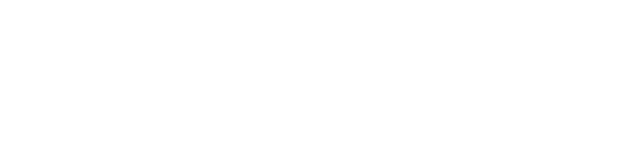
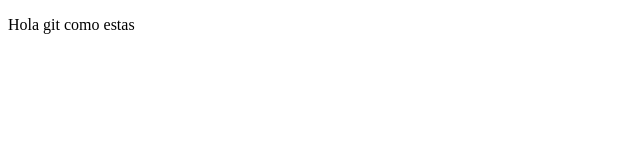
Before and after one commit to MrCoffe2k/PruebaGit, a plain HTML site: page index.html in a window 1280 px wide. Shown: the whole page, without its empty margins (0-640 px from the left). Drawn offline with Linux system fonts and the light colour scheme.

Commit message:
Agregado un parrafo de ejemplo

```diff
--- a/index.html
+++ b/index.html
@@ -7,6 +7,6 @@
     <title>Git VSCODE</title>
 </head>
 <body>
-
+    <p>Hola git como estas</p>
 </body>
 </html>
```
